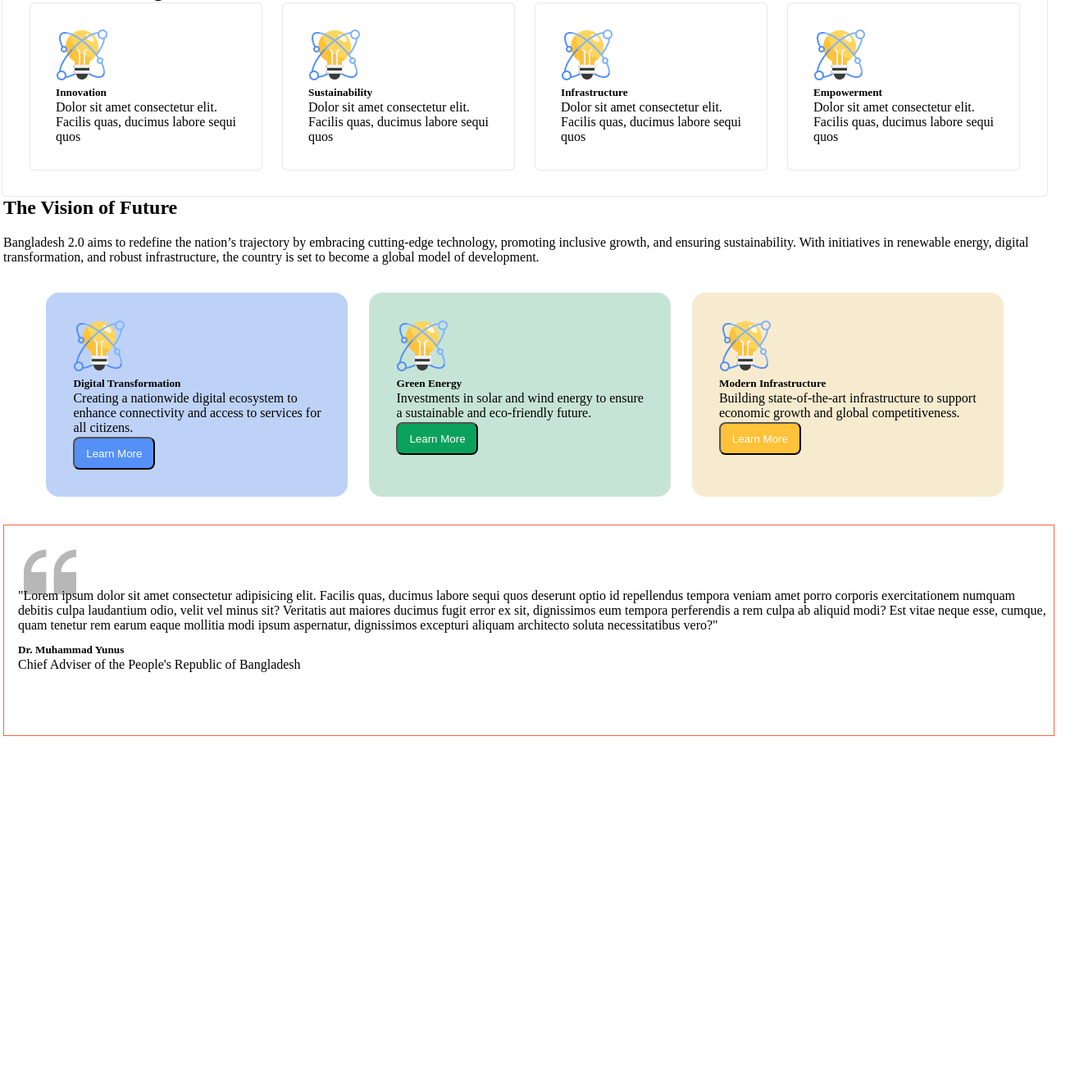
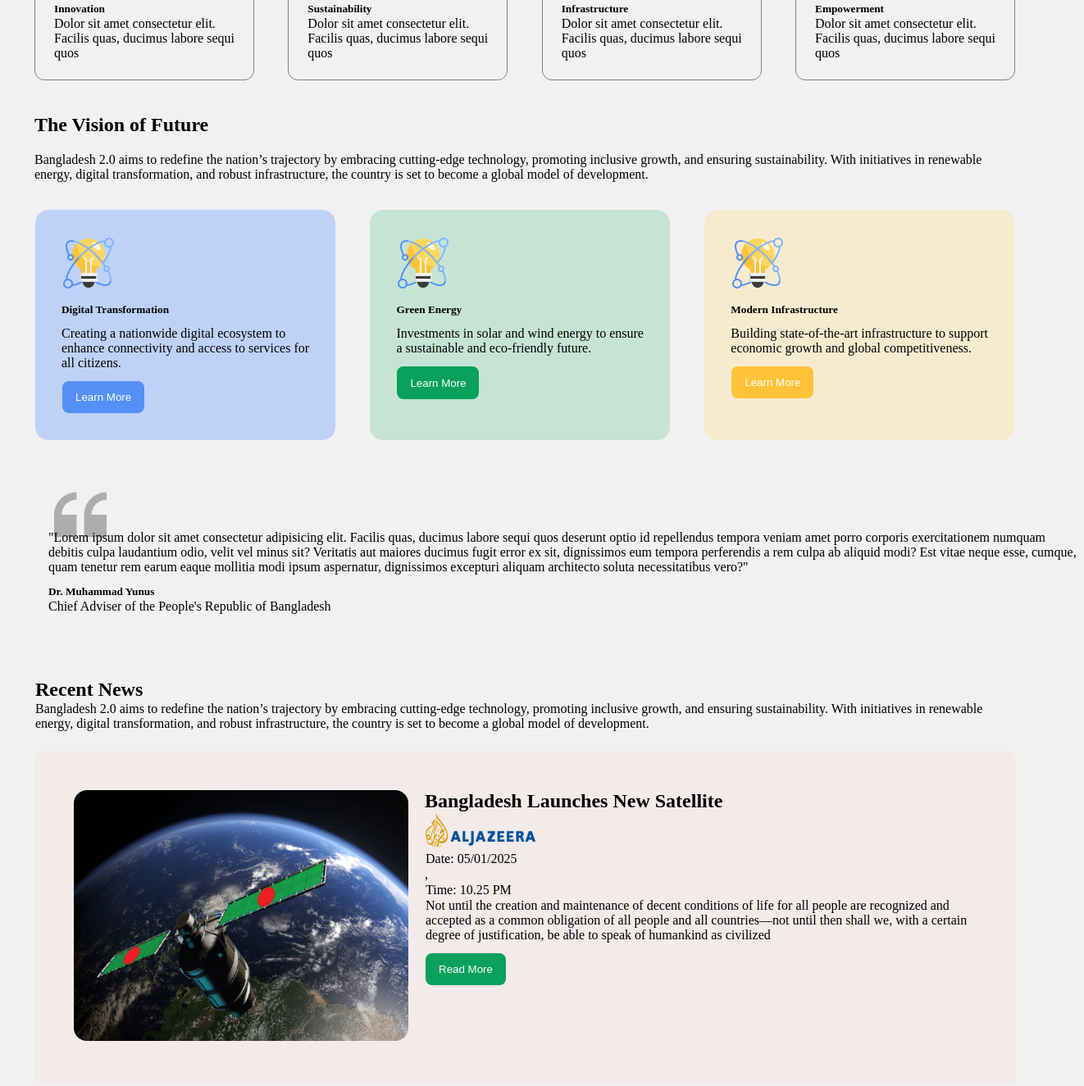
Before and after one commit to sojib923/my-first-assignment, a plain HTML site: page index.html in a window 1280 px wide. Shown: the part 753-2078 px from the top of the page at 82% size, 1322 px wide, since content can reach past the window. Before the commit the page ends 1691 px from the top, so only its background shows below. Drawn offline with Linux system fonts and the light colour scheme.

Commit message:
final commit

```diff
--- a/index.html
+++ b/index.html
@@ -1,11 +1,13 @@
 <!DOCTYPE html>
 <html lang="en">
+
 <head>
     <meta charset="UTF-8">
     <meta name="viewport" content="width=device-width, initial-scale=1.0">
     <title>Bangladesh</title>
     <link rel="stylesheet" href="style/style.css">
 </head>
+
 <body>
     <header>
         <div class="navbar">
@@ -17,75 +19,153 @@
             </div>
         </div>
         <div class="box">
+            <div>
                 <h6 class="box-title">Bangladesh 2.0</h6>
                 <h1>Idea , innovation ,<br>
                     vision and challenges in <br> New Bangladesh.</h1>
-            <buttont class="Explore">Explore New Bangladesh</buttont>
+                <button class="cta-btn">Explore New Bangladesh</button>
+            </div>
             <img class="Martyr Monument" src="assest/hero.png" alt="">
         </div>
     </header>
-   <main class="pillars">
+    <main class="pillars-parent">
         <h2 class="title">Pillars of "Bangladesh 2.0"</h2>
         <div class="Pillars-Bangladesh">
             <!-- .pillars*4>img+h4.pillars-title+p.pillars-description -->
             <div class="pillars">
                 <img src="assest/card-icon.png" alt="">
                 <h5 class="pillars-title">Innovation</h5>
-            <p class="pillars-description">Dolor sit amet consectetur elit. <br> Facilis quas, ducimus labore sequi <br> quos </p>
+                <p class="pillars-description">Dolor sit amet consectetur elit. <br> Facilis quas, ducimus labore sequi
+                    <br> quos
+                </p>
             </div>
             <div class="pillars">
                 <img src="assest/card-icon.png" alt="">
                 <h5 class="pillars-title">Sustainability</h5>
-            <p class="pillars-description">Dolor sit amet consectetur elit. <br> Facilis quas, ducimus labore sequi <br>quos </p>
+                <p class="pillars-description">Dolor sit amet consectetur elit. <br> Facilis quas, ducimus labore sequi
+                    <br>quos
+                </p>
             </div>
             <div class="pillars">
                 <img src="assest/card-icon.png" alt="">
                 <h5 class="pillars-title">Infrastructure</h5>
-            <p class="pillars-description">Dolor sit amet consectetur elit. <br> Facilis quas, ducimus labore sequi <br>quos </p>
+                <p class="pillars-description">Dolor sit amet consectetur elit. <br> Facilis quas, ducimus labore sequi
+                    <br>quos
+                </p>
             </div>
             <div class="pillars">
                 <img src="assest/card-icon.png" alt="">
                 <h5 class="pillars-title">Empowerment</h5>
-            <p class="pillars-description">Dolor sit amet consectetur elit. <br> Facilis quas, ducimus labore sequi <br>quos </p>
+                <p class="pillars-description">Dolor sit amet consectetur elit. <br> Facilis quas, ducimus labore sequi
+                    <br>quos
+                </p>
             </div>
         </div>
     </main>
-   <footer class="vistion-of-future">
+    <section class="vistion-of-future">
         <h2 class="title">The Vision of Future</h2>
         <br>
-    <p class="description">Bangladesh 2.0 aims to redefine the nation’s trajectory by embracing cutting-edge technology, promoting inclusive growth, and ensuring sustainability. With initiatives in renewable energy, digital transformation, and robust infrastructure, the country is set to become a global model of development.</p>
+        <p class="description">Bangladesh 2.0 aims to redefine the nation’s trajectory by embracing cutting-edge
+            technology, promoting inclusive growth, and ensuring sustainability. With initiatives in renewable energy,
+            digital transformation, and robust infrastructure, the country is set to become a global model of
+            development.</p>
         <div class="the-future">
             <div class="transformation">
                 <img src="assest/card-icon.png" alt="">
                 <h5 class="future-title">Digital Transformation</h5>
-            <p class="future-description">Creating a nationwide digital ecosystem to <br> enhance connectivity and access to services for <br> all citizens.</p>
+                <p class="future-description">Creating a nationwide digital ecosystem to <br> enhance connectivity and
+                    access to services for <br> all citizens.</p>
                 <button class="open">Learn More</button>
             </div>
             <div class="energy">
                 <img src="assest/card-icon.png" alt="">
                 <h5 class="future-title">Green Energy</h5>
-            <p class="future-description">Investments in solar and wind energy to ensure <br> a sustainable and eco-friendly future.</p>
+                <p class="future-description">Investments in solar and wind energy to ensure <br> a sustainable and
+                    eco-friendly future.</p>
                 <button class="button">Learn More</button>
             </div>
             <div class="infrastructure">
                 <img src="assest/card-icon.png" alt="">
                 <h5 class="future-title">Modern Infrastructure</h5>
-            <p class="future-description">Building state-of-the-art infrastructure to support <br> economic growth and global competitiveness.</p>
+                <p class="future-description">Building state-of-the-art infrastructure to support <br> economic growth
+                    and global competitiveness.</p>
                 <button class="more">Learn More</button>
             </div>
         </div>
         <div class="banner-container">
             <div class=" soluta-Dr-Yunus">
-                <p class="soluta">"Lorem ipsum dolor sit amet consectetur adipisicing elit. Facilis quas, ducimus labore sequi quos deserunt optio id repellendus tempora veniam amet porro corporis exercitationem numquam debitis culpa laudantium odio, velit vel minus sit? Veritatis aut maiores ducimus fugit error ex sit, dignissimos eum tempora perferendis a rem culpa ab aliquid modi? Est vitae neque esse, cumque, quam tenetur rem earum eaque mollitia modi ipsum aspernatur, dignissimos excepturi aliquam architecto soluta necessitatibus vero?"</p>
+                <p class="soluta">"Lorem ipsum dolor sit amet consectetur adipisicing elit. Facilis quas, ducimus labore
+                    sequi quos deserunt optio id repellendus tempora veniam amet porro corporis exercitationem numquam
+                    debitis culpa laudantium odio, velit vel minus sit? Veritatis aut maiores ducimus fugit error ex
+                    sit, dignissimos eum tempora perferendis a rem culpa ab aliquid modi? Est vitae neque esse, cumque,
+                    quam tenetur rem earum eaque mollitia modi ipsum aspernatur, dignissimos excepturi aliquam
+                    architecto soluta necessitatibus vero?"</p>
                 <h5>Dr. Muhammad Yunus</h5>
                 <p>Chief Adviser of the People's Republic of Bangladesh</p>
             </div>
         </div>
+    </section>
+    <section>
+        <div class="news">
+            <h1>Recent News</h1>
+            <p>Bangladesh 2.0 aims to redefine the nation’s trajectory by embracing cutting-edge technology, promoting
+                inclusive growth, and ensuring sustainability. With initiatives in renewable energy, digital
+                transformation, and robust infrastructure, the country is set to become a global model of development.
+            </p>
+
+            <div class="box1">
+                <div class="box1-right">
+                    <img class="box1-img" src="assest/satelite.png" alt="">
+                </div>
+                <div class="box1-left">
+                    <h1 class="">Bangladesh Launches New Satellite</h1>
+                    <div class="box-img"> <img src="assest/al-jazeera.png" alt="">
+                    </div>
+                    <div class="box2-left">
+                        <p>Date: 05/01/2025</p>,<p>Time: 10.25 PM</p>
+                        <p>Not until the creation and maintenance of decent conditions of life for all people are
+                            recognized and accepted as a common obligation of all people and all countries—not until
+                            then shall we,
+                            with a certain degree of justification, be able to speak of humankind as civilized</p>
+                        <button class="cta-btn">Read More</button>
+                    </div>
+                </div>
+            </div>
+
+
+            <div class="box1">
+
+                <div class="box1-left">
+                    <h1 class="">Bangladesh Launches New Satellite</h1>
+                    <div class="box-img"> <img src="assest/al-jazeera.png" alt="">
+                    </div>
+                    <div class="box2-left">
+                        <p>Date: 05/01/2025</p>,<p>Time: 10.25 PM</p>
+                        <p>Not until the creation and maintenance of decent conditions of life for all people are
+                            recognized and accepted as a common obligation of all people and all countries—not until
+                            then shall we,
+                            with a certain degree of justification, be able to speak of humankind as civilized</p>
+                        <button class="cta-btn">Read More</button>
+                    </div>
+                </div>
+                <div class="box1-right">
+                    <img class="box1-img" src="assest/satelite.png" alt="">
+                </div>
+            </div>
+        </div>
+    </section>
+    <!-- this is footer -->
+    <footer
+        style="background-color: #C6E4D6; padding: 100px 0; display: flex; align-items: center; flex-direction: column; gap: 12px;">
+        <h1>Subscribe Newsletter</h1>
+        <p>Bangladesh 2.0 aims to redefine the nation’s trajectory by embracing cutting-edge technology, promoting
+            inclusive growth.</p>
+        <div style="display: flex;">
+            <input placeholder="Enter your email here" style="padding: 12px; border: none" type="text">
+            <button style="background-color: #006A50; color: white; padding: 12px; border: none;">Subscribe</button>
+        </div>
+        <p>We promise not to spam you!</p>
     </footer>
-   <section-2>
-    <div>
+</body>
 
-    </div>
-   </section-2>
-</body>
 </html>
--- a/style/style.css
+++ b/style/style.css
@@ -1,101 +1,173 @@
-*{
+* {
     margin: 1px;
     padding: 0px;
 }
-.navbar{
+
+body {
+    max-width: 1200px;
+    margin: auto;
+    background-color: #F1F1F3;
+}
+
+.navbar {
     display: flex;
-    justify-content: space-around;
+    justify-content: space-between;
+    align-items: center;
+    padding: 12px 0px;
 }
-.btn{
+
+.btn {
     padding: 15px 30px;
     border: 1px solid #006A50;
     color: #006A50;
     /* border: none; */
     border-radius: 8px;
 }
-.box{
-    width: 100%;
-    height: 80vh;
+
+.box {
     border: 1px solid #C6E4D6;
     background-color: #C6E4D6;
     display: flex;
-    justify-content: center;
+    justify-content: space-between;
+    align-items: center;
+    padding: 44px 48px;
+    border-radius: 12px;
+    margin: 24px 0px;
 }
+
+.box-title {
+    margin-bottom: 12px;
+    color: gray;
+    font-size: 18px;
+}
+
 /* Pillars Bangladesh styles */
-.Pillars-Bangladesh{
+.Pillars-Bangladesh {
     display: flex;
-    justify-content: center;
-    gap: 24px;
+    justify-content: space-between;
+    gap: 12px;
 }
-.pillars{
-    padding: 30px;
-    border-radius: 5px;
-    box-shadow: 0px 0px 2px 0px rgba(0, 0, 0, 0.30);
-    /* color: #000000; */
+
+
+
+.pillars-parent {
+    margin: 40px 0;
 }
-.the-future{
+
+.pillars {
+    border: 1px solid gray;
+    border-radius: 12px;
+    padding: 22px;
+    box-shadow: inset;
+}
+
+.the-future {
     display: flex;
-    justify-content: center;
-    gap: 24px;
-    padding: 32px;
+    justify-content: space-between;
+    gap: 12px;
+    padding: 32px 0;
 }
+
 /* .future{
     padding: 30px;
     border: 1px solid tomato;
 } */
-.transformation{
+.transformation {
     background-color: #bed2f7;
     padding: 32px;
     border-radius: 16px;
 }
-.energy{
+
+.future-title {
+    margin: 12px 0;
+}
+
+.future-description {
+    margin: 12px 0;
+}
+
+.energy {
     background-color: #C6E4D6;
     padding: 32px;
     border-radius: 16px;
 }
-.infrastructure{
+
+.infrastructure {
     background-color: #F7EBCF;
     padding: 32px;
     border-radius: 16px;
 }
-.open{
-    gap: 48px;
-    width: 100px;
-    height: 40px;
+
+.open {
     background-color: #5490F5;
     color: #FFFFFF;
     border-radius: 8px;
+    padding: 12px 16px ;
+    border: none;
 }
-.button{
-    gap: 48px;
+
+.button {
     width: 100px;
     height: 40px;
     background-color: #09A15C;
     color: #FFFFFF;
     border-radius: 8px;
+    border: none;
 }
-.more{
-    gap: 48px;
-    width: 100px;
-    height: 40px;
+
+.cta-btn {
+    background-color: #09A15C;
+    color: #FFFFFF;
+    border-radius: 8px;
+    border: none;
+    padding: 12px 16px;
+    margin-top: 12px;
+}
+
+.more {
     background-color: #FFC239;
     color: #FFFFFF;
     border-radius: 8px;
+    padding: 12px 16px ;
+    border: none;
 }
-.banner-container{
+
+.banner-container {
     width: 1280px;
     height: 256px;
-    border: 1px solid tomato;
+    /* border: 1px solid tomato; */
     background-image: url("../assest/quote-bg.png");
     background-repeat: no-repeat;
     background-position-x: 24px;
     background-position-y: 25px;
+    background-color: #F1F1F3;
 
 }
-.soluta-Dr-Yunus{
+
+.soluta-Dr-Yunus {
     padding-top: 75px;
     padding-left: 15px;
 }
-.soluta{
+
+.soluta {
     padding-bottom: 12px;
 }
+
+.box1 {
+    display: flex;
+    gap: 16px;
+    background-color: #f5ebebf3;
+    border-radius: 8px;
+    padding: 46px;
+    margin: 24px 0;
+
+}
+
+
+.box1-img {
+    border-radius: 16px;
+}
+
+.box2-left {
+    padding-right: 2px;
+}
```
Lines whose indentation alone changed are shown as unchanged.
